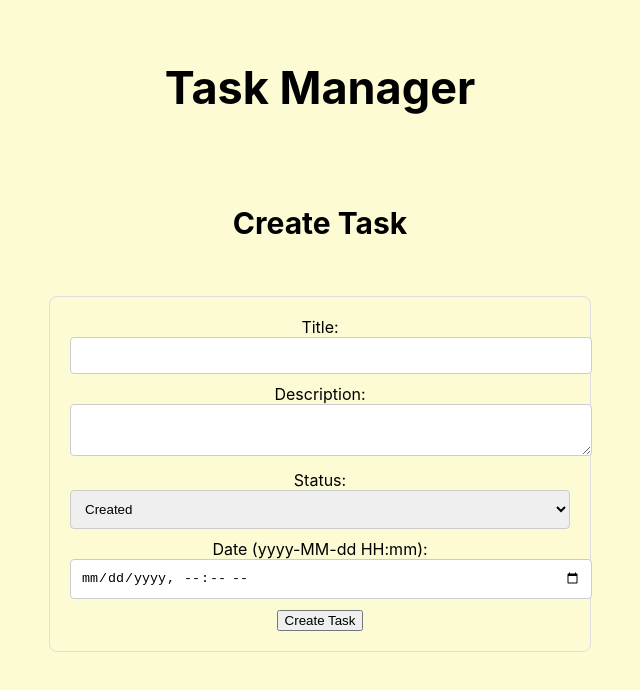
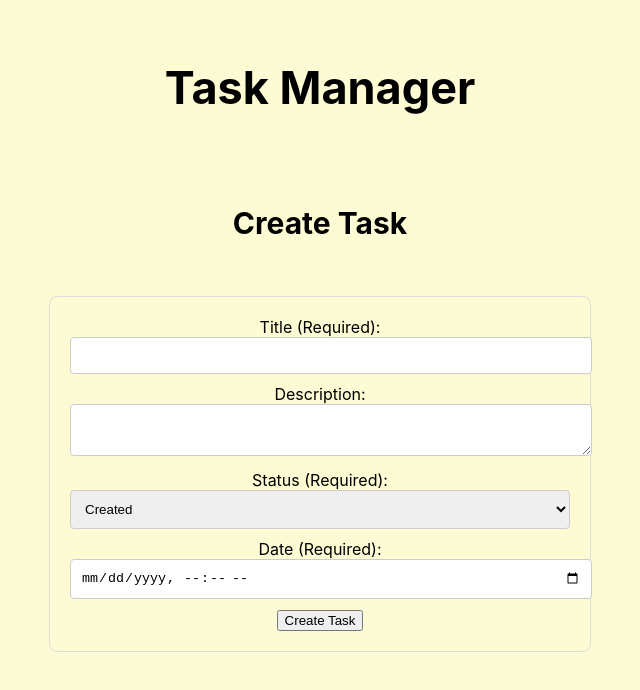
Before and after one commit to JonathanJ00/task-list-frontend, a React (Create React App) app: page /create in a window 1280 px wide. Shown: the top 690 px of the page, without its empty margins (320-960 px from the left). Built offline with nearby package versions, Linux system fonts and the light colour scheme.

Commit message:
Update labels to indicate what fields are required and to remove date format information.

```diff
--- a/src/components/TaskForm.js
+++ b/src/components/TaskForm.js
@@ -72,7 +72,7 @@ const TaskForm = () => {
                 <form onSubmit={handleSubmit}>
                     <div>
                         <label>
-                            Title:
+                            Title (Required):
                             <input
                                 type="text"
                                 name="title"
@@ -96,7 +96,7 @@ const TaskForm = () => {
 
                     <div>
                         <label>
-                            Status:
+                            Status (Required):
                             <select
                                 name="status"
                                 value={formData.status}
@@ -113,7 +113,7 @@ const TaskForm = () => {
 
                     <div>
                         <label>
-                            Date (yyyy-MM-dd HH:mm):
+                            Date (Required):
                             <input
                                 type="datetime-local"
                                 name="date"
```
